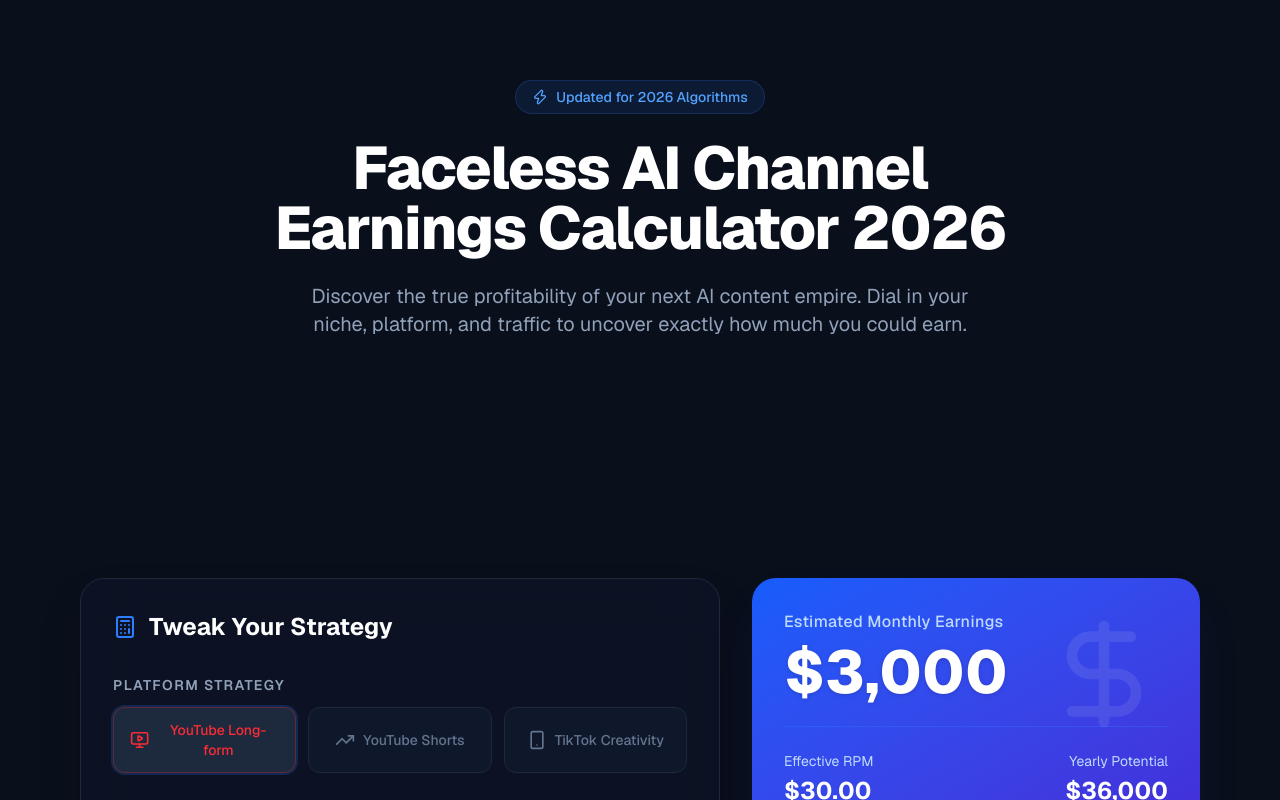
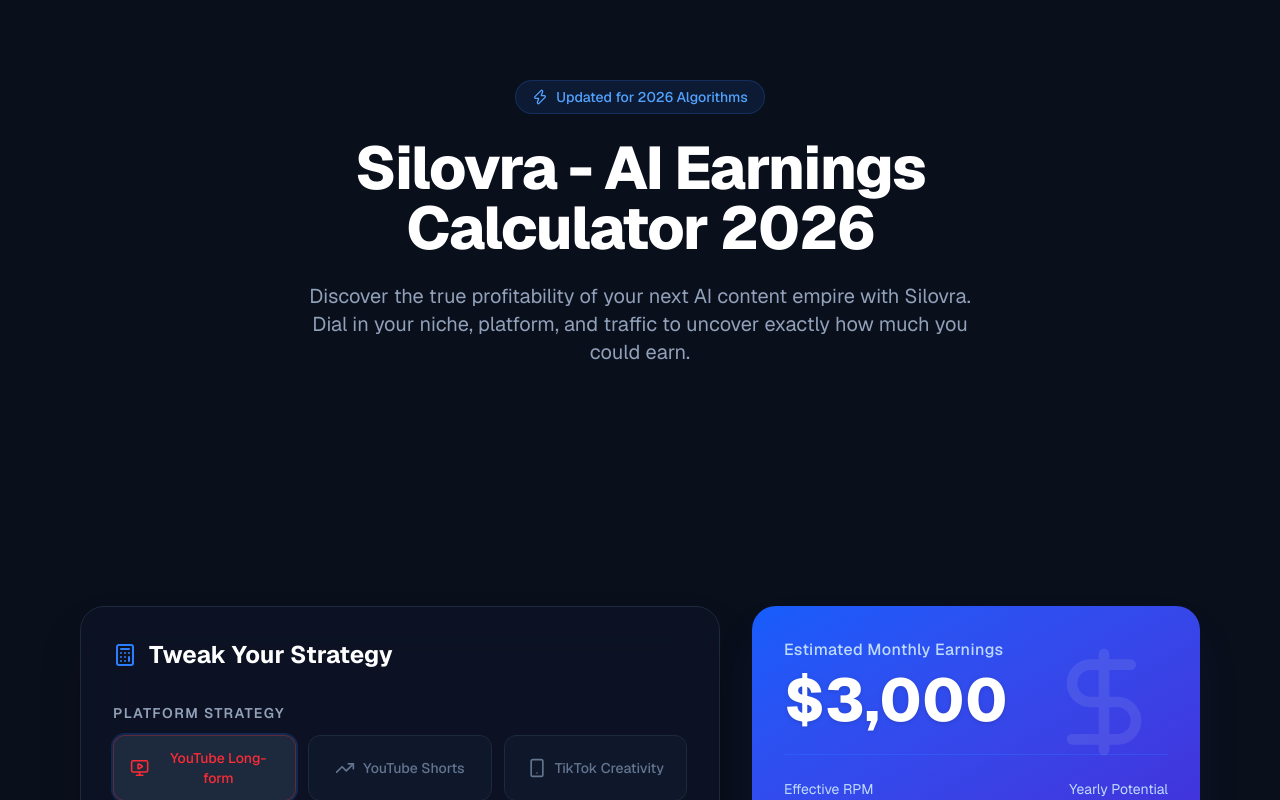
Before and after one commit to 2012-code/faceless-calculator, a Next.js app: page / in a window 1280 px wide. Shown: the top 800 px of the page. Built offline with nearby package versions, Linux system fonts and the light colour scheme.

Commit message:
Update metadata and hero section for Silovra branding

```diff
--- a/app/layout.tsx
+++ b/app/layout.tsx
@@ -14,8 +14,8 @@
 });
 
 export const metadata: Metadata = {
-  title: "Faceless AI Channel Earnings Calculator",
-  description: "Calculate your potential earnings from Faceless AI YouTube and TikTok channels based on your niche and platform.",
+  title: "Silovra - AI Earnings Calculator",
+  description: "Calculate your potential earnings from Faceless AI YouTube and TikTok channels with Silovra. Our advanced AI-powered revenue estimator helps you discover the true profitability of your content.",
   other: {
     "google-adsense-account": "ca-pub-9086261363146330",
   },
--- a/app/page.tsx
+++ b/app/page.tsx
@@ -106,10 +106,10 @@
           <span>Updated for 2026 Algorithms</span>
         </div>
         <h1 className="text-4xl md:text-6xl font-extrabold tracking-tight text-white mb-6">
-          Faceless AI Channel <br className="hidden md:block"/> Earnings Calculator 2026
+          Silovra - AI Earnings <br className="hidden md:block"/> Calculator 2026
         </h1>
         <p className="text-lg md:text-xl text-slate-400 max-w-2xl mx-auto">
-          Discover the true profitability of your next AI content empire. Dial in your niche, platform, and traffic to uncover exactly how much you could earn.
+          Discover the true profitability of your next AI content empire with Silovra. Dial in your niche, platform, and traffic to uncover exactly how much you could earn.
         </p>
       </header>
 
```
